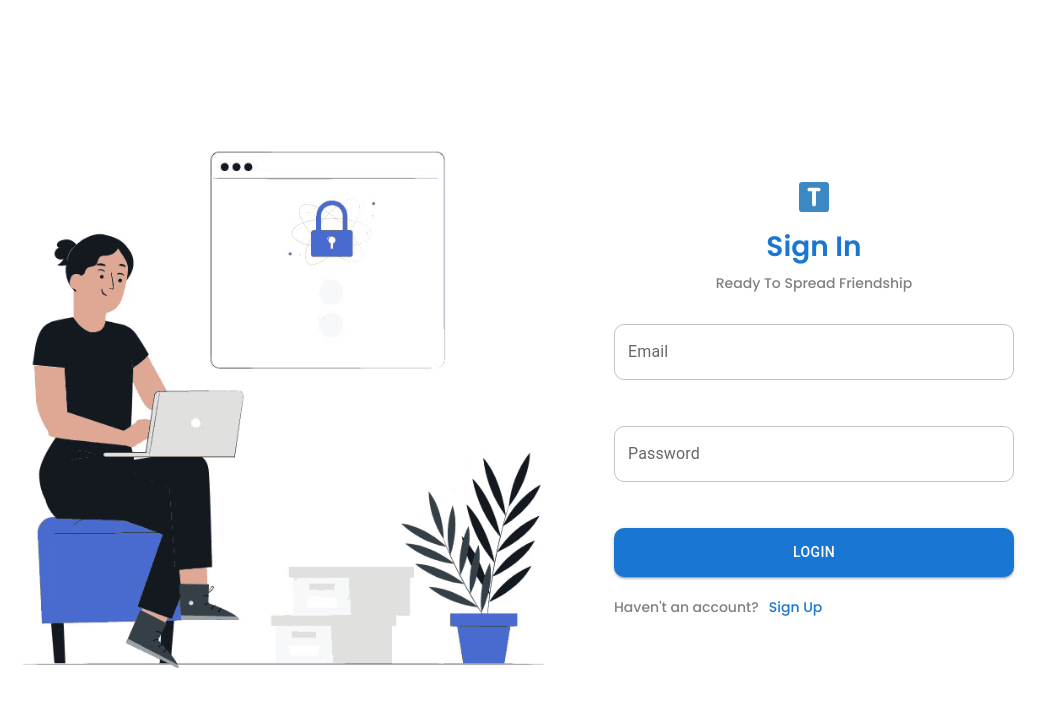
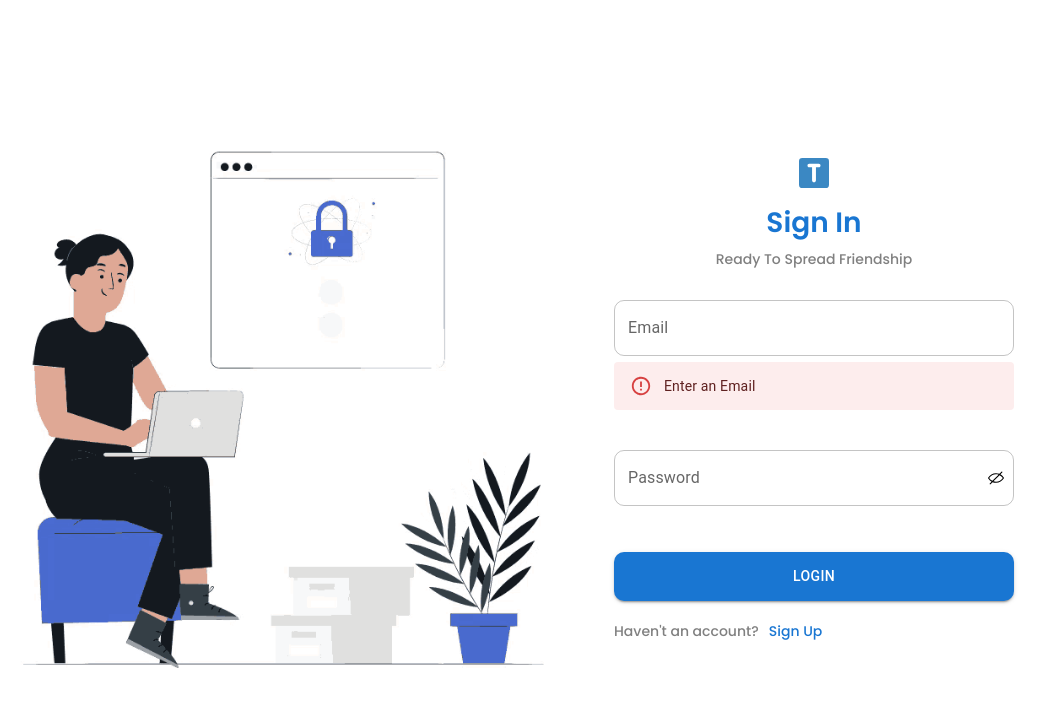
Before and after one commit to devs-sourav/TechTalk, a React (Vite) app: page /login in a window 1280 px wide. Both pictures are taken after a click on the button "LOGIN". Shown: the top 706 px of the page, without its empty margins (126-1172 px from the left). Built offline with nearby package versions, Linux system fonts and the light colour scheme.

Commit message:
Redux Setup Done

```diff
--- a/package.json
+++ b/package.json
@@ -15,10 +15,12 @@
     "@mui/icons-material": "^5.14.3",
     "@mui/lab": "^5.0.0-alpha.140",
     "@mui/material": "^5.14.4",
+    "@reduxjs/toolkit": "^1.9.5",
     "firebase": "^10.1.0",
     "react": "^18.2.0",
     "react-dom": "^18.2.0",
     "react-icons": "^4.10.1",
+    "react-redux": "^8.1.2",
     "react-router-dom": "^6.15.0"
   },
   "devDependencies": {
--- a/src/App.jsx
+++ b/src/App.jsx
@@ -13,6 +13,8 @@ import Chat from './pages/Chat';
 import Group from './pages/Group';
 import Friends from './pages/Friends';
 import People from './pages/People';
+
+
 
 const router = createBrowserRouter(
   createRoutesFromElements(
--- /dev/null
+++ b/src/Store.js
@@ -0,0 +1,8 @@
+import { configureStore } from '@reduxjs/toolkit'
+import userReducer from './slices/user/UserSlice'
+
+export default configureStore({
+  reducer: {
+    loggedUser : userReducer
+    },
+})
--- a/src/main.jsx
+++ b/src/main.jsx
@@ -3,10 +3,12 @@ import ReactDOM from 'react-dom/client'
 import App from './App.jsx'
 import './index.css'
 import firebaseConfig from './firebaseConfig.jsx'
+import Store from './Store';
+import { Provider } from 'react-redux';
 
 
 ReactDOM.createRoot(document.getElementById('root')).render(
-  <React.StrictMode>
+  <Provider store={Store}>
     <App />
-  </React.StrictMode>,
+  </Provider>,
 )
--- a/src/pages/Login.jsx
+++ b/src/pages/Login.jsx
@@ -1,18 +1,96 @@
-import React from 'react'
+import React, { useState } from 'react'
 import Grid from '@mui/material/Grid';
 import TextField from '@mui/material/TextField';
 import Button from '@mui/material/Button';
 import LoginPic from '../assets/Login1.gif'
 import TreeBird from '../assets/BlueBird.gif'
 import logo from '../assets/letter-t.svg'
+import {RxEyeNone, RxEyeOpen} from 'react-icons/rx'
 import { useNavigate } from "react-router-dom";
+import Alert from '@mui/material/Alert';
+import LoadingButton from '@mui/lab/LoadingButton';
+import { getAuth, signInWithEmailAndPassword } from "firebase/auth";
+import { useDispatch } from 'react-redux'
+import { userData} from '../slices/user/UserSlice'
 
 
 
+
+
+let info = {
+  email: "",
+  password: "",
+  error: "",
+  loading: false,
+  eye:false,
+}
+
 const Login = () => {
+
   const navigate = useNavigate();
+  const dispatch = useDispatch()
+  let [ userInfo, setUserInfo] = useState(info)
+  const auth = getAuth();
+
+
+
   let handleChangePage = ()=>{
     navigate("/");
+  }
+
+
+  let handleChange = (e) =>{
+
+    setUserInfo({
+      ...userInfo,
+      [e.target.name]: e.target.value
+
+    })
+  }
+  let handleEye = ()=>{
+    setUserInfo({
+      ...userInfo,
+      eye: ! userInfo.eye,
+    })
+  }
+
+  let handleSignIn = ()=>{
+    let {email,password} = userInfo;
+
+    if(!password){
+      setUserInfo({
+        ...userInfo,
+        error:"Enter an Password"
+      })
+    }
+    if(!email){
+      setUserInfo({
+        ...userInfo,
+        error:"Enter an Email"
+      })
+    }
+
+    if( email && password){
+
+      setUserInfo({
+        ...userInfo,
+        loading:true
+      })
+
+
+      signInWithEmailAndPassword(auth, email, password)
+      .then((user) => {
+        console.log(user.user)
+        navigate("/techtalk/home")
+        dispatch(userData(user.user))
+      })
+      .catch((error) => {
+        const errorCode = error.code;
+        console.log(errorCode)
+      });
+
+
+    }
   }
 
   return (
@@ -38,13 +116,35 @@ const Login = () => {
                     <p>Ready To Spread Friendship</p>
                   </div>
                   <div className='textFieldGroup'>
-                    <TextField id="outlined-basic" label="Email" variant="outlined" />
+                    <TextField id="outlined-basic" onChange={handleChange} type='email' value={userInfo.email} name='email' label="Email" variant="outlined" />
+                    {
+                      userInfo.error.includes("Email") && <Alert severity="error">{userInfo.error}</Alert>
+                    }
                   </div>
                   <div className='textFieldGroup'>
-                    <TextField id="outlined-basic" label="Password" variant="outlined" />
+                    <TextField id="outlined-basic1" onChange={handleChange} type={userInfo.eye ? 'text' : 'password'} name='password' value={userInfo.password} label="Password" variant="outlined" />
+                    {
+                      userInfo.eye
+                      ?
+                      <span className='eyefix' onClick={handleEye}><RxEyeOpen/></span>
+                      :
+                      <span className='eyefix' onClick={handleEye}><RxEyeNone/></span>
+                    }
+                    {
+                      userInfo.error.includes("Password") && <Alert severity="error">{userInfo.error}</Alert>
+                    }
                   </div>
+                  {
+                      userInfo.loading
+                      ?
+                      <LoadingButton className='signupbtn'  loading={userInfo.loading} loadingPosition="end" variant="contained">
+                        <span>Send</span>
+                      </LoadingButton>
+                      :
+                      <Button className='signupbtn' onClick={handleSignIn} variant="contained">Login</Button>
+                    }
 
-                  <Button className='signupbtn' variant="contained">Login</Button>
+
                   <div className='reg_signin'><h4 className='reglogbtn1'>Haven't an account?</h4><h4 onClick={handleChangePage} className='reglogbtn'>Sign Up</h4></div>
                 </div>
               </div>
--- a/src/pages/Registraion.jsx
+++ b/src/pages/Registraion.jsx
@@ -6,13 +6,10 @@ import LoginPic from '../assets/Sign UP1.jpg'
 import TreeBird from '../assets/BlueBird.gif'
 import logo from '../assets/letter-t.svg'
 import { useNavigate } from "react-router-dom";
-// RxEyeNone
 import {RxEyeNone, RxEyeOpen} from 'react-icons/rx'
 import Alert from '@mui/material/Alert';
 import LoadingButton from '@mui/lab/LoadingButton';
 import { getDatabase, ref, set,push } from "firebase/database";
-
-
 import { getAuth, createUserWithEmailAndPassword,updateProfile,sendEmailVerification } from "firebase/auth";
 
 let info = {
--- /dev/null
+++ b/src/slices/user/UserSlice.jsx
@@ -0,0 +1,20 @@
+import { createSlice } from '@reduxjs/toolkit'
+
+
+
+export const counterSlice = createSlice({
+  name: 'user',
+  initialState:{
+    loginUser: localStorage.getItem("user") ? JSON.parse(localStorage.getItem("user")): null ,
+  },
+  reducers: {
+    userData: (state,actions) => {
+        state.loginUser = actions.payload
+    },
+  },
+})
+
+// Action creators are generated for each case reducer function
+export const { userData} = counterSlice.actions
+
+export default counterSlice.reducer
```
Also changed, not shown: 1 other file (tests, documents, lock files or other folders).
